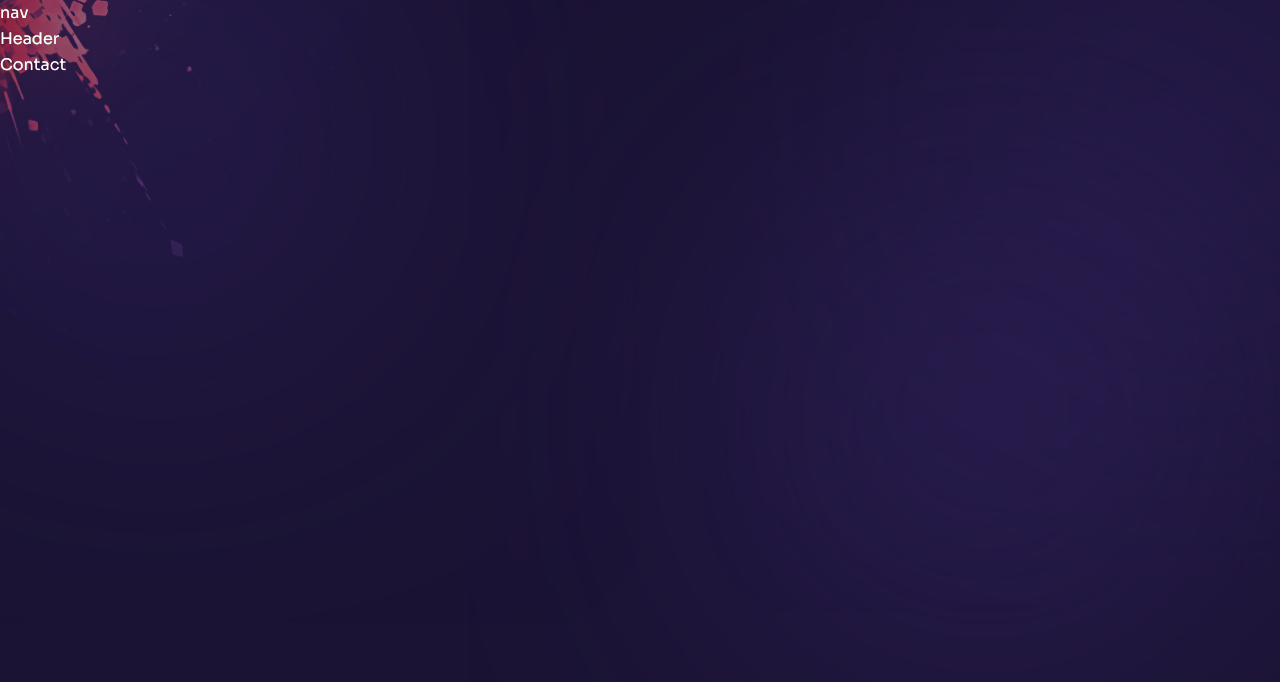
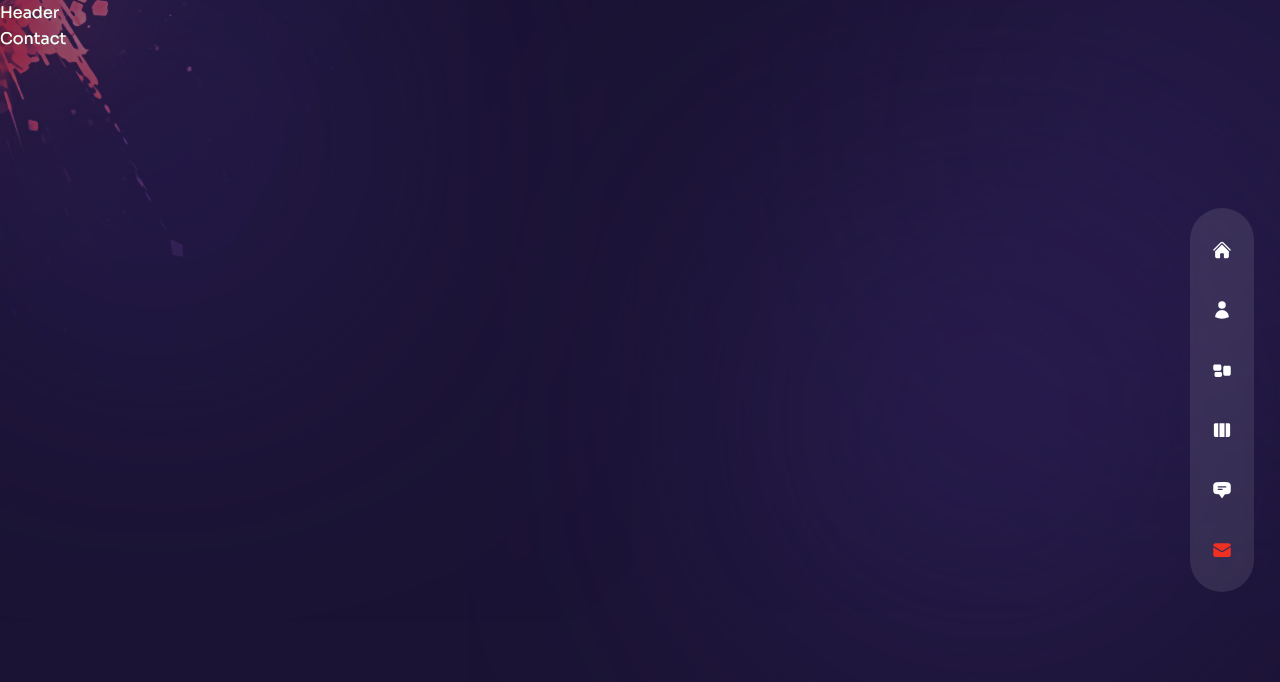
Before and after one commit to Ala-Younes/framer-motion-portfolio, a Next.js app: page /contact in a window 1280 px wide. Shown: the top 682 px of the page. Built offline with nearby package versions, Linux system fonts and the light colour scheme.

Commit message:
0003 / Feature / navBar postionning + items + tooltip

```diff
--- a/components/Nav.tsx
+++ b/components/Nav.tsx
@@ -1,4 +1,6 @@
 // icons
+import Link from "next/link";
+import { useRouter } from "next/router";
 import {
   HiHome,
   HiUser,
@@ -26,8 +28,43 @@
   },
 ];
 
+// ! This component can be broken down to 3 ones (navBar, navItems and a tooltip component)
 const Nav = () => {
-  return <nav>nav</nav>;
+  const router = useRouter();
+  const pathname = router.pathname;
+
+  return (
+    // Outer
+    <nav className="flex flex-col items-center xl:justify-center gap-y-4 fixed h-max bottom-0 mt-auto xl:right-[2%] z-50 top-0 w-full xl:w-16 xl:max-w-md xl:h-screen">
+      {/* Inner */}
+      <div className="flex w-full xl:flex-col items-center justify-between xl:justify-center gap-y-10 px-4 md:px-40 xl:px-0 h-[80px] xl:h-max py-8 bg-white/10 backdrop-blur-sm text-3xl xl:text-xl xl:rounded-full">
+        {navData.map((link, index) => {
+          return (
+            <Link
+              className={`${
+                link.path === pathname && "text-accent"
+              } relative flex items-center group hover:text-accent transition-all duration-300`}
+              key={index}
+              href={link.path}
+            >
+              {/* tooltip */}
+              <div className="absolute pr-14 right-0 hidden xl:group-hover:flex">
+                <div className="bg-white relative flex text-primary items-center p-[6px] rounded-[3px]">
+                  <div className="text-[12px] leading-none font-semibold capitalize">
+                    {link.name}
+                  </div>
+                  {/* Triangle */}
+                  <div className="border-solid border-l-while border-l-8 border-y-transparent border-y-[6px] border-r-0 absolute -right-2"></div>
+                </div>
+              </div>
+              {/* Icon */}
+              <div>{link.icon}</div>
+            </Link>
+          );
+        })}
+      </div>
+    </nav>
+  );
 };
 
 export default Nav;
```
